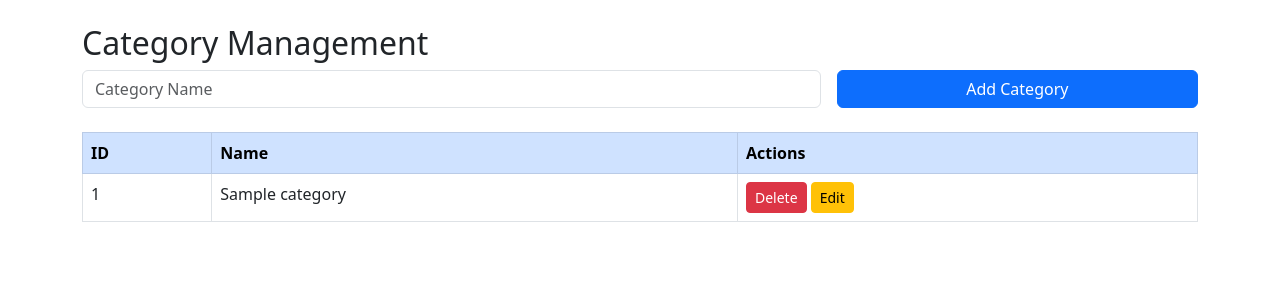
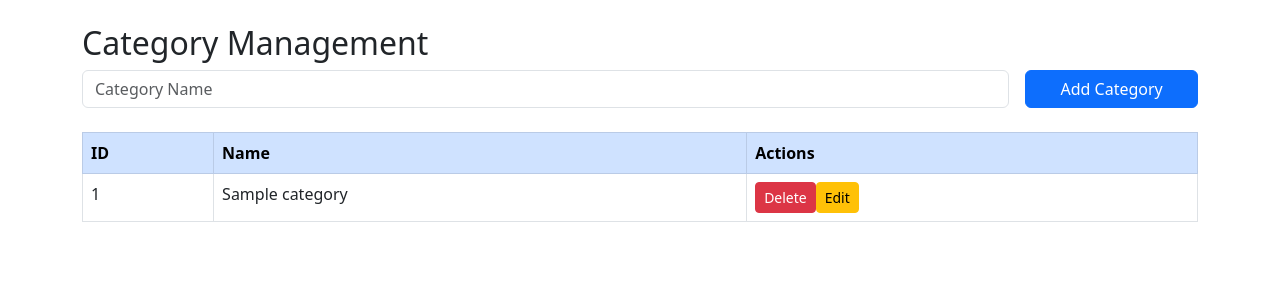
Before and after one commit to chyy17/SA_CRUD_RE_EXAM, a Flask app: template templates/categories.html in a window 1280 px wide. Shown: the part 56-356 px from the top of the page. Run offline with Flask 3, Linux system fonts and the light colour scheme; the template is opened without the code that fills it: most values are stand-ins (such as "Sample title", 1, 10 or a date in 2020).

Commit message:
Fix category CRUD UI and delete method

```diff
--- a/templates/categories.html
+++ b/templates/categories.html
@@ -1,105 +1,16 @@
 <!DOCTYPE html>
 <html lang="en">
 <head>
-  <meta charset="UTF-8" />
-  <meta name="viewport" content="width=device-width, initial-scale=1" />
+  <meta charset="UTF-8"><meta name="viewport" content="width=device-width, initial-scale=1">
   <title>Category Management</title>
-  <!-- Bootstrap CSS -->
-  <link href="https://cdn.jsdelivr.net/npm/bootstrap@5.3.0/dist/css/bootstrap.min.css" rel="stylesheet" />
+  <link href="https://cdn.jsdelivr.net/npm/bootstrap@5.3.0/dist/css/bootstrap.min.css" rel="stylesheet">
 </head>
 <body>
-
-<nav class="navbar navbar-expand-lg navbar-dark bg-primary">
-  <div class="container-fluid">
-    <a class="navbar-brand" href="/">CRUD System</a>
-    <button
-      class="navbar-toggler"
-      type="button"
-      data-bs-toggle="collapse"
-      data-bs-target="#navbarNav"
-      aria-controls="navbarNav"
-      aria-expanded="false"
-      aria-label="Toggle navigation"
-    >
-      <span class="navbar-toggler-icon"></span>
-    </button>
-
-    <div class="collapse navbar-collapse" id="navbarNav">
-      <ul class="navbar-nav">
-        <li class="nav-item">
-          <a class="nav-link" href="/branches">Branches</a>
-        </li>
-        <li class="nav-item">
-          <a class="nav-link active" aria-current="page" href="/categories">Categories</a>
-        </li>
-        <li class="nav-item">
-          <a class="nav-link" href="/products">Products</a>
-        </li>
-      </ul>
-    </div>
-  </div>
-</nav>
-
+<nav class="navbar navbar-expand-lg navbar-dark bg-primary"><div class="container-fluid"><a class="navbar-brand" href="{{ url_for('index') }}">CRUD System</a><button class="navbar-toggler" type="button" data-bs-toggle="collapse" data-bs-target="#navbarNav"><span class="navbar-toggler-icon"></span></button><div class="collapse navbar-collapse" id="navbarNav"><ul class="navbar-nav"><li class="nav-item"><a class="nav-link" href="{{ url_for('branches') }}">Branches</a></li><li class="nav-item"><a class="nav-link active" href="{{ url_for('categories') }}">Categories</a></li><li class="nav-item"><a class="nav-link" href="{{ url_for('products') }}">Products</a></li></ul></div></div></nav>
 <div class="container mt-4">
   <h2>Category Management</h2>
-
-  <form method="POST" action="/add_category" class="row g-3 align-items-center mb-4">
-    <div class="col-md-8">
-      <input type="text" class="form-control" name="name" placeholder="Category Name" required />
-    </div>
-    <div class="col-md-4">
-      <button type="submit" class="btn btn-primary w-100">Add Category</button>
-    </div>
-  </form>
-
-  <table class="table table-bordered table-hover">
-    <thead class="table-primary">
-      <tr>
-        <th>ID</th>
-        <th>Name</th>
-        <th>Actions</th>
-      </tr>
-    </thead>
-    <tbody>
-      {% for c in categories %}
-      <tr>
-        <td>{{ c.Id }}</td>
-        <td>{{ c.Name }}</td>
-        <td>
-          <a href="/delete_category/{{ c.Id }}" class="btn btn-sm btn-danger" onclick="return confirm('Are you sure?')">Delete</a>
-          <button type="button" class="btn btn-sm btn-warning" data-bs-toggle="modal" data-bs-target="#editModal{{ c.Id }}">Edit</button>
-
-          <!-- Edit Modal -->
-          <div class="modal fade" id="editModal{{ c.Id }}" tabindex="-1" aria-labelledby="editModalLabel{{ c.Id }}" aria-hidden="true">
-            <div class="modal-dialog">
-              <form method="POST" action="/update_category/{{ c.Id }}">
-                <div class="modal-content">
-                  <div class="modal-header">
-                    <h5 class="modal-title" id="editModalLabel{{ c.Id }}">Edit Category</h5>
-                    <button type="button" class="btn-close" data-bs-dismiss="modal" aria-label="Close"></button>
-                  </div>
-                  <div class="modal-body">
-                    <div class="mb-3">
-                      <input type="text" class="form-control" name="name" value="{{ c.Name }}" required>
-                    </div>
-                  </div>
-                  <div class="modal-footer">
-                    <button type="submit" class="btn btn-primary">Save Changes</button>
-                    <button type="button" class="btn btn-secondary" data-bs-dismiss="modal">Cancel</button>
-                  </div>
-                </div>
-              </form>
-            </div>
-          </div>
-        </td>
-      </tr>
-      {% endfor %}
-    </tbody>
-  </table>
-</div>
-
-<!-- Bootstrap JS Bundle -->
-<script src="https://cdn.jsdelivr.net/npm/bootstrap@5.3.0/dist/js/bootstrap.bundle.min.js"></script>
-
-</body>
-</html>
+  <form method="POST" action="{{ url_for('add_category') }}" class="row g-3 align-items-center mb-4"><div class="col-md-10"><input type="text" class="form-control" name="name" placeholder="Category Name" required></div><div class="col-md-2 d-grid"><button class="btn btn-primary">Add Category</button></div></form>
+  <div class="table-responsive"><table class="table table-bordered table-hover"><thead class="table-primary"><tr><th>ID</th><th>Name</th><th>Actions</th></tr></thead><tbody>
+  {% for c in categories %}<tr><td>{{ c.Id }}</td><td>{{ c.Name }}</td><td class="text-nowrap"><form method="POST" action="{{ url_for('delete_category', id=c.Id) }}" class="d-inline" onsubmit="return confirm('Are you sure you want to delete this category?');"><button class="btn btn-sm btn-danger">Delete</button></form><button type="button" class="btn btn-sm btn-warning" data-bs-toggle="modal" data-bs-target="#editModal{{ c.Id }}">Edit</button><div class="modal fade" id="editModal{{ c.Id }}" tabindex="-1" aria-hidden="true"><div class="modal-dialog"><form method="POST" action="{{ url_for('update_category', id=c.Id) }}"><div class="modal-content"><div class="modal-header"><h5 class="modal-title">Edit Category</h5><button type="button" class="btn-close" data-bs-dismiss="modal"></button></div><div class="modal-body"><input type="text" class="form-control" name="name" value="{{ c.Name }}" required></div><div class="modal-footer"><button type="submit" class="btn btn-primary">Save Changes</button><button type="button" class="btn btn-secondary" data-bs-dismiss="modal">Cancel</button></div></div></form></div></div></td></tr>
+  {% else %}<tr><td colspan="3" class="text-center text-muted">No categories yet.</td></tr>{% endfor %}</tbody></table></div>
+</div><script src="https://cdn.jsdelivr.net/npm/bootstrap@5.3.0/dist/js/bootstrap.bundle.min.js"></script></body></html>
```
